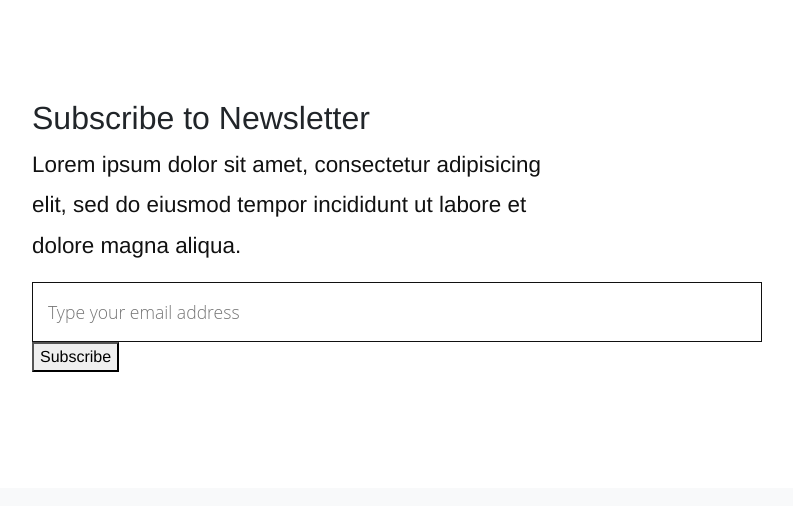
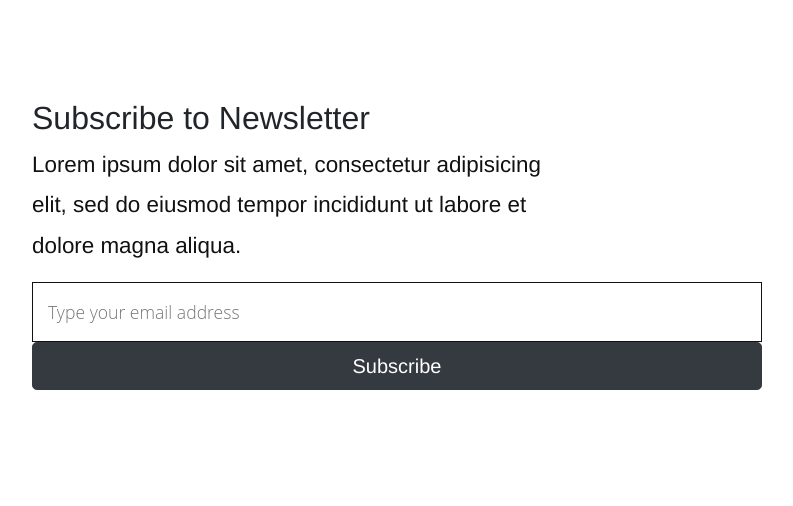
Before and after one commit to sirnusi/django-deployment-example, a Django app: page / in a window 1280 px wide. Shown: the part 1158-1664 px from the top of the page, without its empty margins (53-846 px from the left). Before the commit the page ends 1530 px from the top, so only its background shows below. Run offline with Django 3.2, Linux system fonts and the light colour scheme; some libraries are stand-ins or nearby versions.

Commit message:
initial commit

```diff
--- a/blogapp/static/css/blogstyle.css
+++ b/blogapp/static/css/blogstyle.css
@@ -109,7 +109,7 @@ html {
     box-sizing: border-box;
 }
 
-article, aside, figcaption, figure, footer, header, hgroup, main, nav, section {
+/* article, aside, figcaption, figure, footer, header, hgroup, main, nav, section {
     display: block;
 }
 *, ::after, ::before {
@@ -133,7 +133,7 @@ article, aside, figcaption, figure, footer, header, hgroup, main, nav, section {
 user agent stylesheet
 section {
     display: block;
-}
+} */
 
 
 
--- a/blogapp/templates/blog_application/base.html
+++ b/blogapp/templates/blog_application/base.html
@@ -66,7 +66,7 @@
                     <form action="#">
                       <div class="form-group">
                         <input type="email" name="email" id="email" placeholder="Type your email address">
-                        <button type="submit" class="submit">Subscribe</button>
+                        <button type="submit" class="submit btn btn-dark btn-lg btn-block">Subscribe</button>
                       </div>
                     </form>
                   </div>
```
